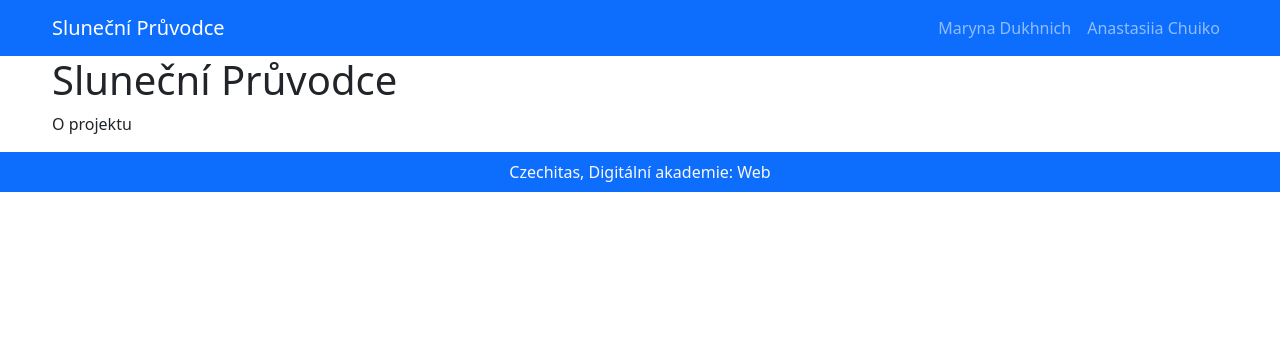
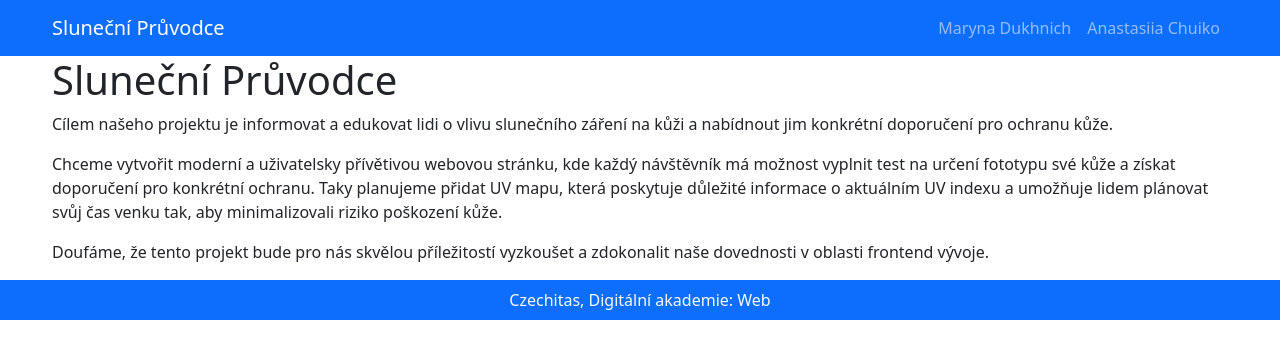
Before and after one commit to dukhnich/o-projektu, a React (Vite) app: page / in a window 1280 px wide. Shown: the top 358 px of the page. Built offline with nearby package versions, Linux system fonts and the light colour scheme.

Commit message:
add text about project

```diff
--- a/src/pages/HomePage/index.jsx
+++ b/src/pages/HomePage/index.jsx
@@ -11,7 +11,15 @@ export const HomePage = () => {
       <Container>
       <main>
         <h1>Sluneční Průvodce</h1>
-        <p>O projektu</p>
+        <p>
+          Cílem našeho projektu je informovat a edukovat lidi o vlivu slunečního záření na kůži a nabídnout jim konkrétní doporučení pro ochranu kůže.
+        </p>
+        <p>
+          Chceme vytvořit moderní a uživatelsky přívětivou webovou stránku, kde každý návštěvník má možnost vyplnit test na určení fototypu své kůže a získat doporučení pro konkrétní ochranu. Taky planujeme přidat UV mapu, která poskytuje důležité informace o aktuálním UV indexu a umožňuje lidem plánovat svůj čas venku tak, aby minimalizovali riziko poškození kůže.
+        </p>
+        <p>
+          Doufáme, že tento projekt bude pro nás skvělou příležitostí vyzkoušet a zdokonalit naše dovednosti v oblasti frontend vývoje.
+        </p>
       </main>
       </Container>
       <Footer />
```
